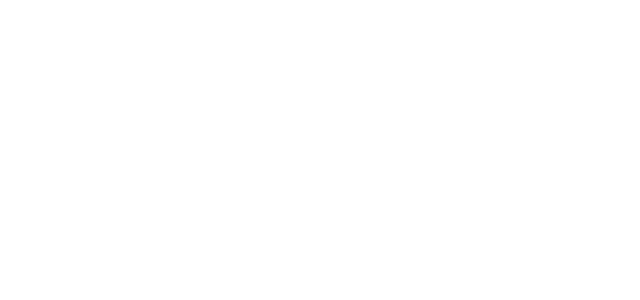
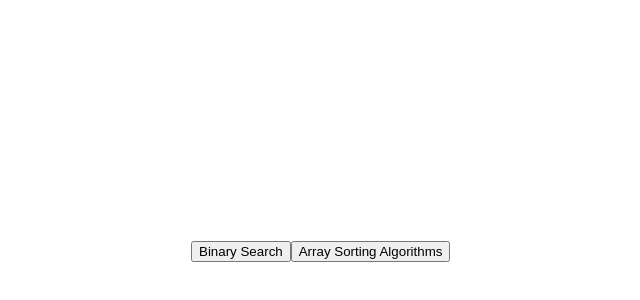
Before and after one commit to monishprojs/algorithmVisualizer, a React (Create React App) app: page /sudoku in a window 1280 px wide. Before the commit this address had no page. Shown: the part 458-758 px from the top of the page, without its empty margins (65-705 px from the left). Built offline with nearby package versions, Linux system fonts and the light colour scheme.

Commit message:
added in sudoku solver to routing

```diff
--- a/src/App.js
+++ b/src/App.js
@@ -2,6 +2,7 @@
 import './App.css';
 import SortingVisualizer from './SortingVisualizer/SortingVisualizer';
 import SearchingVisualizer from './searchingVisualizer/serachingVisualizer.jsx';
+import SudokuVisualizer from './sudokuVisualizer/sudokuVisualizer';
 
 import {
   BrowserRouter as Router,
@@ -20,6 +21,8 @@
 
           <Route path="/sorting" element={<SortingVisualizer/>} />
 
+          <Route path="/sudoku" element={<SudokuVisualizer />} />
+
           <Route path="/" element={<Navigate replace to="/sorting" />} />
         </Routes>
       </Router>
--- a/src/SortingVisualizer/SortingVisualizer.jsx
+++ b/src/SortingVisualizer/SortingVisualizer.jsx
@@ -9,10 +9,14 @@
 function SortingVisualizer(){
 
     const navigate = useNavigate();
+
     function goSearch() {
         navigate("/searching");
     }
 
+    function goSudoku(){
+        navigate("/sudoku");
+    }
 
     const[nums,setNums] = useState([])
 
@@ -62,7 +66,7 @@
             const arrayBars = document.getElementsByClassName('bar');
 
             //odd indices in animations mean they are to be highlighted, even means their heights are to be switched and colors to return back to normal
-            const isColorChange = i % 3 !== 2;
+            const isColorChange = i % 2;
 
             //case where we are comparing them to swap, so we highlight them in red
             if (isColorChange) {
@@ -126,7 +130,8 @@
 
         return (
             <div className='container'>
-                <button onClick={goSearch} className="homeButton">Binary Search</button>
+                <button onClick={goSearch}>Binary Search</button>
+                <button onClick={goSudoku}>Sudoku Solver</button>
                 <br />
             {nums.map((value,index) => (
                 <div className='bar'
--- a/src/searchingVisualizer/serachingVisualizer.jsx
+++ b/src/searchingVisualizer/serachingVisualizer.jsx
@@ -6,8 +6,13 @@
 
 function SearchingVisualizer(){
     const navigate = useNavigate();
+
     function goSort() {
         navigate("/sorting");
+    }
+
+    function goSudoku(){
+        navigate("/sudoku");
     }
 
     const [Sorted,setSorted] = useState([]);
@@ -88,7 +93,8 @@
 
     return (
         <div className='container'>
-            <button onClick={goSort} className="homeButton">Sorting Algorithms</button>
+            <button onClick={goSort}>Sorting Algorithms</button>
+            <button onClick={goSudoku}>Sudoku Solver</button>
             <p>Result:</p>
             <p id='res'>{res}</p>
             <p>Left: {left},  Mid: {mid}, Right: {right}</p>
--- /dev/null
+++ b/src/sudokuVisualizer/sudokuVisualizer.css
@@ -0,0 +1,5 @@
+.container{
+    position: absolute;
+    left : 20vw;
+    bottom: 10vh;
+}
--- /dev/null
+++ b/src/sudokuVisualizer/sudokuVisualizer.jsx
@@ -0,0 +1,24 @@
+import React from 'react';
+import './sudokuVisualizer.css';
+import { useEffect, useState } from 'react';
+import { useNavigate } from "react-router-dom";
+
+function SudokuVisualizer(){
+
+    const navigate = useNavigate();
+    function goSearch() {
+        navigate("/searching");
+    }
+    function goSort() {
+        navigate("/sorting");
+    }
+
+    return(
+        <div className='container'>
+            <button onClick={goSearch}>Binary Search</button>
+            <button onClick={goSort}>Array Sorting Algorithms</button>
+        </div>
+    )
+}
+
+export default SudokuVisualizer;
```
